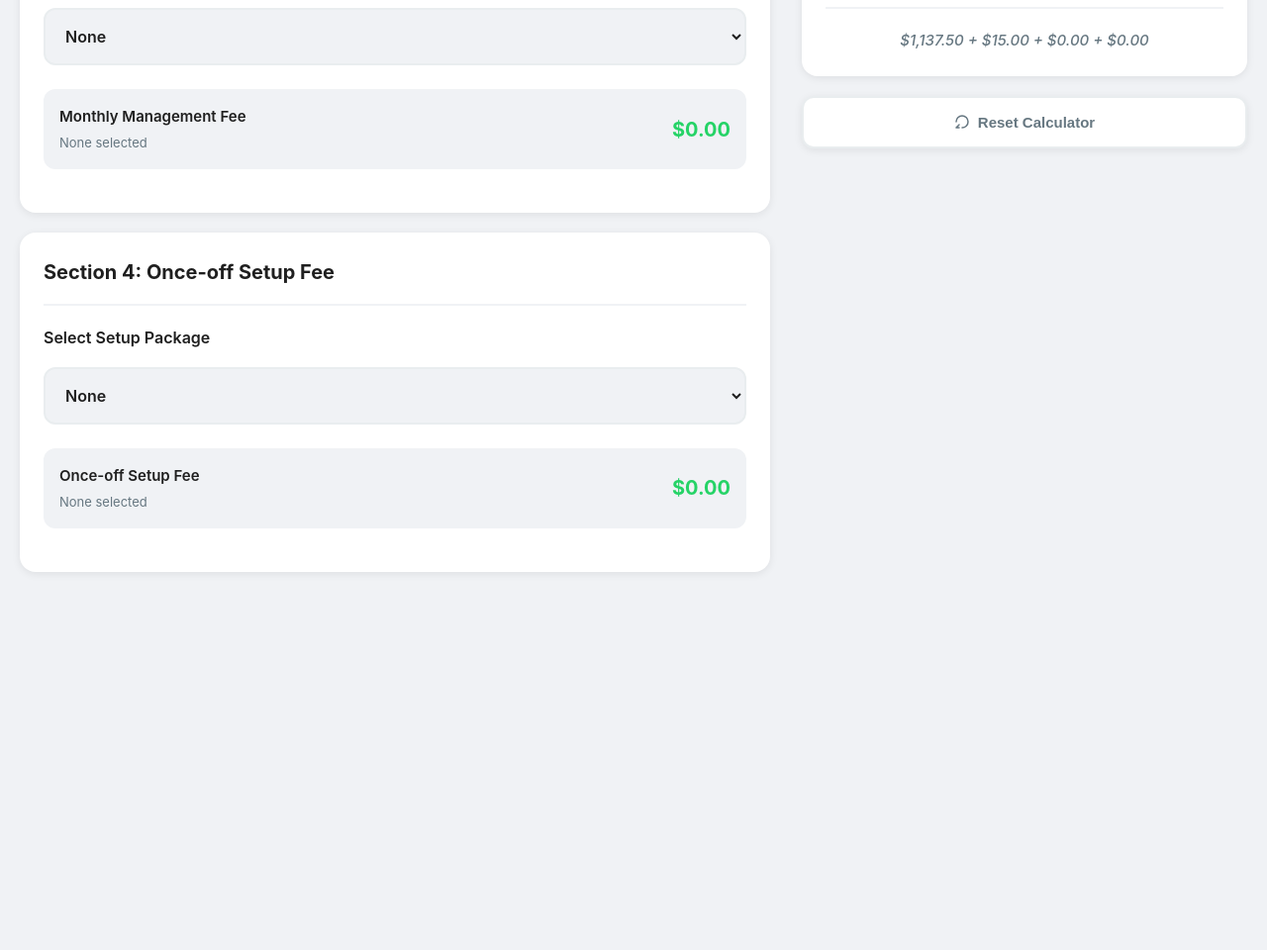
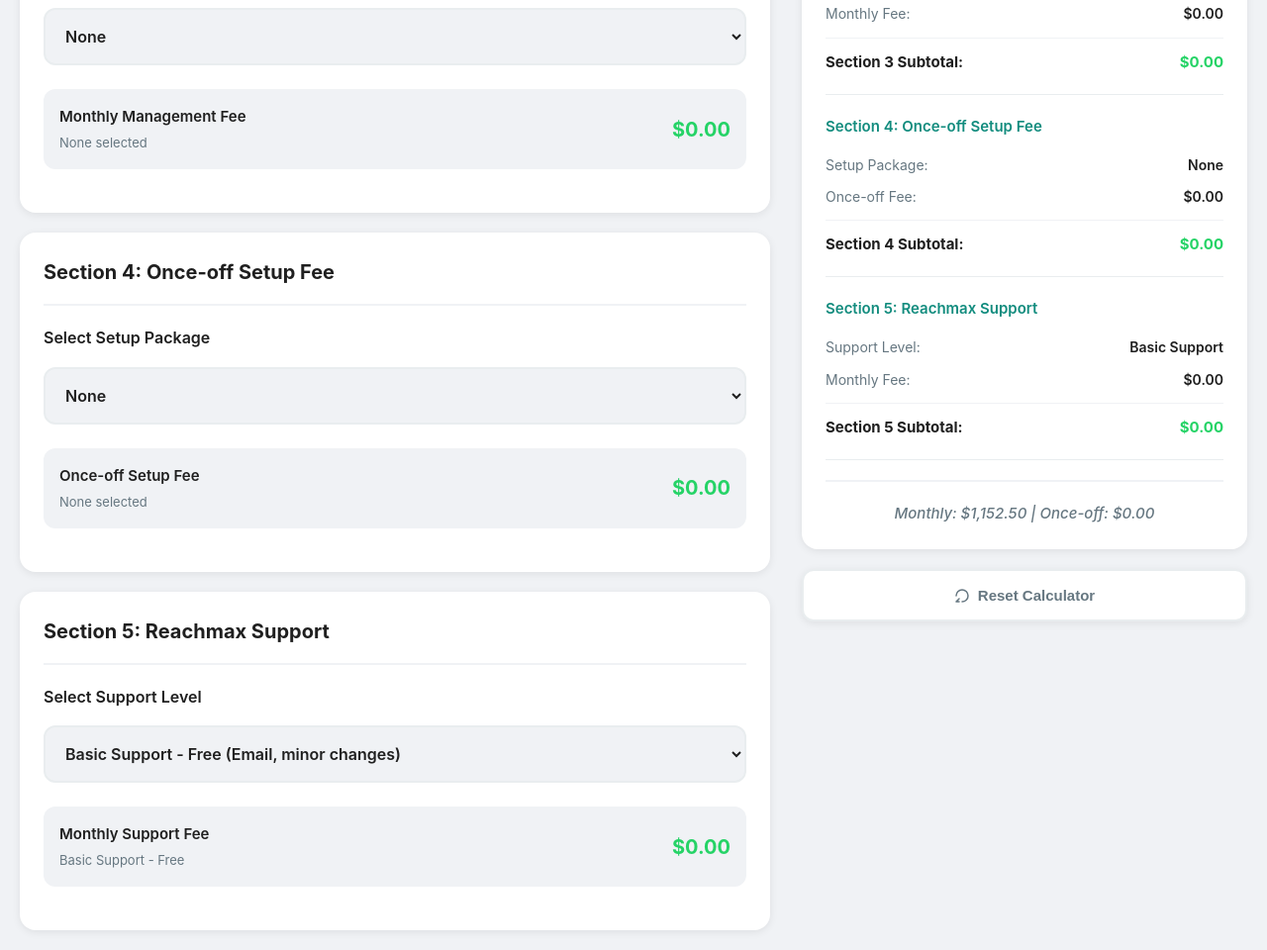
Before and after one commit to localbizonline/wacalc, a plain HTML site: page index.html in a window 1280 px wide. Shown: the part 1381-2341 px from the top of the page at 99% size. Before the commit the page ends 1979 px from the top, so only its background shows below. Drawn offline with Linux system fonts and the light colour scheme.

Commit message:
Add Section 5: Reachmax Support and separate monthly vs once-off cost displays

```diff
--- a/index.html
+++ b/index.html
@@ -206,15 +206,49 @@
                         </div>
                     </div>
                 </div>
+
+                <!-- Section 5: Reachmax Support -->
+                <div class="calculator-card">
+                    <div class="section-header">
+                        <h2>Section 5: Reachmax Support</h2>
+                    </div>
+
+                    <!-- Support Package Selection -->
+                    <div class="input-section">
+                        <label class="section-label">Select Support Level</label>
+                        <select id="supportPackageSelect" class="package-select">
+                            <option value="0">Basic Support - Free (Email, minor changes)</option>
+                            <option value="45">Priority Support - $45/month (WhatsApp, urgent issues)</option>
+                            <option value="109">Enhanced Support - $109/month (Call support, bots, templates)</option>
+                        </select>
+                    </div>
+
+                    <!-- Support Fee Display -->
+                    <div class="platform-fee-section">
+                        <div class="fee-row">
+                            <div class="fee-label">
+                                <span class="fee-title">Monthly Support Fee</span>
+                                <span class="fee-rate" id="supportPackageName">Basic Support - Free</span>
+                            </div>
+                            <div class="fee-value" id="supportFeeDisplay">$0.00</div>
+                        </div>
+                    </div>
+                </div>
             </div>
 
             <!-- Right Column: Total & Breakdown -->
             <div class="right-column">
                 <!-- Total Price Display -->
                 <div class="total-section">
-                    <div class="total-label">Total Cost</div>
-                    <div class="total-price" id="totalPrice">$1,052.50</div>
-                    <div class="total-price-zar" id="totalPriceZAR">R18,945.00</div>
+                    <div class="total-label">Monthly Recurring Cost</div>
+                    <div class="total-price" id="monthlyPrice">$1,052.50</div>
+                    <div class="total-price-zar" id="monthlyPriceZAR">R18,945.00</div>
+                </div>
+
+                <div class="total-section total-section-secondary">
+                    <div class="total-label">Once-off Setup Cost</div>
+                    <div class="total-price" id="onceOffPrice">$0.00</div>
+                    <div class="total-price-zar" id="onceOffPriceZAR">R0.00</div>
                     <div class="exchange-rate-note">Exchange rate: $1 = R18</div>
                 </div>
 
@@ -306,8 +340,25 @@
                         </div>
                     </div>
 
+                    <!-- Section 5 Breakdown -->
+                    <div class="breakdown-subsection">
+                        <h4>Section 5: Reachmax Support</h4>
+                        <div class="breakdown-row">
+                            <span>Support Level:</span>
+                            <span id="selectedSupportLevel">Basic Support</span>
+                        </div>
+                        <div class="breakdown-row">
+                            <span>Monthly Fee:</span>
+                            <span id="supportFeeBreakdown">$0.00</span>
+                        </div>
+                        <div class="breakdown-subtotal">
+                            <span>Section 5 Subtotal:</span>
+                            <span id="section5Subtotal">$0.00</span>
+                        </div>
+                    </div>
+
                     <div class="breakdown-formula">
-                        <span id="formula">$1,037.50 + $15.00 + $0.00 + $0.00</span>
+                        <span id="formula">Monthly: $0.00 | Once-off: $0.00</span>
                     </div>
                 </div>
 
--- a/script.js
+++ b/script.js
@@ -10,6 +10,8 @@ let state = {
     managementPackage: 'None',
     setupFee: 0,
     setupPackage: 'None',
+    supportFee: 0,
+    supportPackage: 'Basic Support',
     ownMetaAccount: false, // If true, message costs excluded from total
     exchangeRate: 18 // USD to ZAR
 };
@@ -55,9 +57,19 @@ const setupPackageName = document.getElementById('setupPackageName');
 const selectedSetupPackage = document.getElementById('selectedSetupPackage');
 const section4Subtotal = document.getElementById('section4Subtotal');
 
+// Section 5 Elements
+const supportPackageSelect = document.getElementById('supportPackageSelect');
+const supportFeeDisplay = document.getElementById('supportFeeDisplay');
+const supportFeeBreakdown = document.getElementById('supportFeeBreakdown');
+const supportPackageName = document.getElementById('supportPackageName');
+const selectedSupportLevel = document.getElementById('selectedSupportLevel');
+const section5Subtotal = document.getElementById('section5Subtotal');
+
 const formula = document.getElementById('formula');
-const totalPrice = document.getElementById('totalPrice');
-const totalPriceZAR = document.getElementById('totalPriceZAR');
+const monthlyPrice = document.getElementById('monthlyPrice');
+const monthlyPriceZAR = document.getElementById('monthlyPriceZAR');
+const onceOffPrice = document.getElementById('onceOffPrice');
+const onceOffPriceZAR = document.getElementById('onceOffPriceZAR');
 const resetBtn = document.getElementById('resetBtn');
 
 // Helper function to format numbers
@@ -99,11 +111,17 @@ function updateCalculation() {
     // Section 3 calculations
     const section3Total = state.managementFee;
 
-    // Section 4 calculations
+    // Section 4 calculations (Once-off)
     const section4Total = state.setupFee;
 
-    // Grand total
-    const grandTotal = section1Total + section2Total + section3Total + section4Total;
+    // Section 5 calculations
+    const section5Total = state.supportFee;
+
+    // Monthly total (Sections 1, 2, 3, 5)
+    const monthlyTotal = section1Total + section2Total + section3Total + section5Total;
+
+    // Once-off total (Section 4)
+    const onceOffTotal = section4Total;
 
     // Update Section 1 displays
     quantityDisplay.textContent = formatNumber(state.quantity);
@@ -145,19 +163,30 @@ function updateCalculation() {
     selectedSetupPackage.textContent = state.setupPackage;
     section4Subtotal.textContent = formatCurrency(section4Total);
 
+    // Update Section 5 displays
+    supportFeeDisplay.textContent = formatCurrency(state.supportFee);
+    supportFeeBreakdown.textContent = formatCurrency(state.supportFee);
+    selectedSupportLevel.textContent = state.supportPackage;
+    section5Subtotal.textContent = formatCurrency(section5Total);
+
     // Update formula
-    formula.textContent = `${formatCurrency(section1Total)} + ${formatCurrency(section2Total)} + ${formatCurrency(section3Total)} + ${formatCurrency(section4Total)}`;
+    formula.textContent = `Monthly: ${formatCurrency(monthlyTotal)} | Once-off: ${formatCurrency(onceOffTotal)}`;
 
-    // Calculate ZAR amount
-    const grandTotalZAR = grandTotal * state.exchangeRate;
+    // Calculate ZAR amounts
+    const monthlyTotalZAR = monthlyTotal * state.exchangeRate;
+    const onceOffTotalZAR = onceOffTotal * state.exchangeRate;
 
-    // Update total with animation
-    totalPrice.classList.add('pulse');
-    totalPrice.textContent = formatCurrency(grandTotal);
-    totalPriceZAR.textContent = formatCurrency(grandTotalZAR, 'ZAR');
+    // Update monthly total with animation
+    monthlyPrice.classList.add('pulse');
+    monthlyPrice.textContent = formatCurrency(monthlyTotal);
+    monthlyPriceZAR.textContent = formatCurrency(monthlyTotalZAR, 'ZAR');
+
+    // Update once-off total
+    onceOffPrice.textContent = formatCurrency(onceOffTotal);
+    onceOffPriceZAR.textContent = formatCurrency(onceOffTotalZAR, 'ZAR');
 
     setTimeout(() => {
-        totalPrice.classList.remove('pulse');
+        monthlyPrice.classList.remove('pulse');
     }, 500);
 
     // Update slider backgrounds
@@ -293,6 +322,26 @@ setupPackageSelect.addEventListener('change', function() {
     updateCalculation();
 });
 
+// Section 5: Support package dropdown
+supportPackageSelect.addEventListener('change', function() {
+    const selectedValue = parseFloat(this.value);
+    state.supportFee = selectedValue;
+
+    // Update package name
+    if (selectedValue === 0) {
+        state.supportPackage = 'Basic Support';
+        supportPackageName.textContent = 'Basic Support - Free';
+    } else if (selectedValue === 45) {
+        state.supportPackage = 'Priority Support';
+        supportPackageName.textContent = '$45/month';
+    } else if (selectedValue === 109) {
+        state.supportPackage = 'Enhanced Support';
+        supportPackageName.textContent = '$109/month';
+    }
+
+    updateCalculation();
+});
+
 // Reset button
 resetBtn.addEventListener('click', function() {
     // Reset to default values
@@ -307,6 +356,8 @@ resetBtn.addEventListener('click', function() {
         managementPackage: 'None',
         setupFee: 0,
         setupPackage: 'None',
+        supportFee: 0,
+        supportPackage: 'Basic Support',
         ownMetaAccount: false,
         exchangeRate: 18
     };
@@ -328,6 +379,8 @@ resetBtn.addEventListener('click', function() {
     managementPackageName.textContent = 'None selected';
     setupPackageSelect.value = '0';
     setupPackageName.textContent = 'None selected';
+    supportPackageSelect.value = '0';
+    supportPackageName.textContent = 'Basic Support - Free';
     ownMetaAccountCheckbox.checked = false;
 
     // Update display with a slight animation
--- a/styles.css
+++ b/styles.css
@@ -472,6 +472,10 @@ header h1 {
     box-shadow: var(--shadow-lg);
 }
 
+.total-section-secondary {
+    background: linear-gradient(135deg, var(--secondary-color) 0%, #0F7D74 100%);
+}
+
 @keyframes slideUp {
     from {
         opacity: 0;
```
